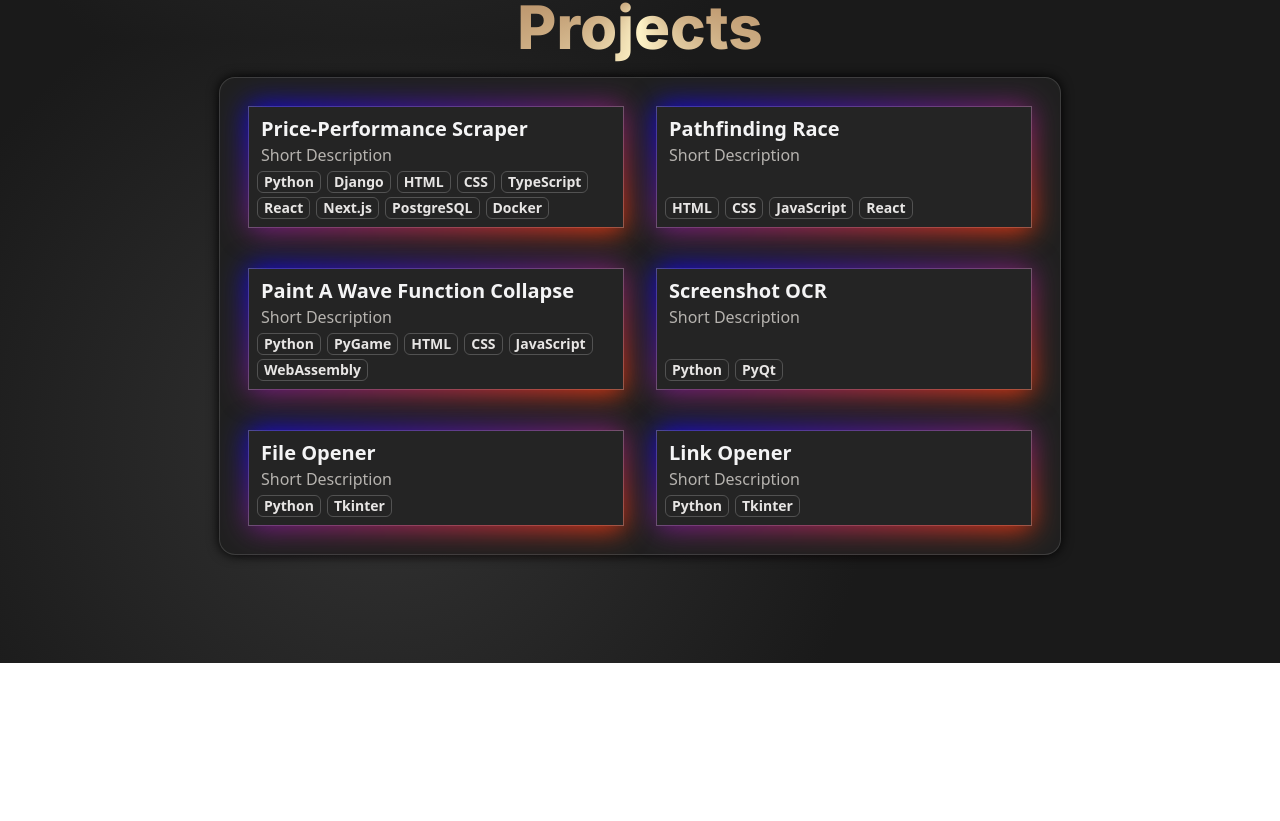
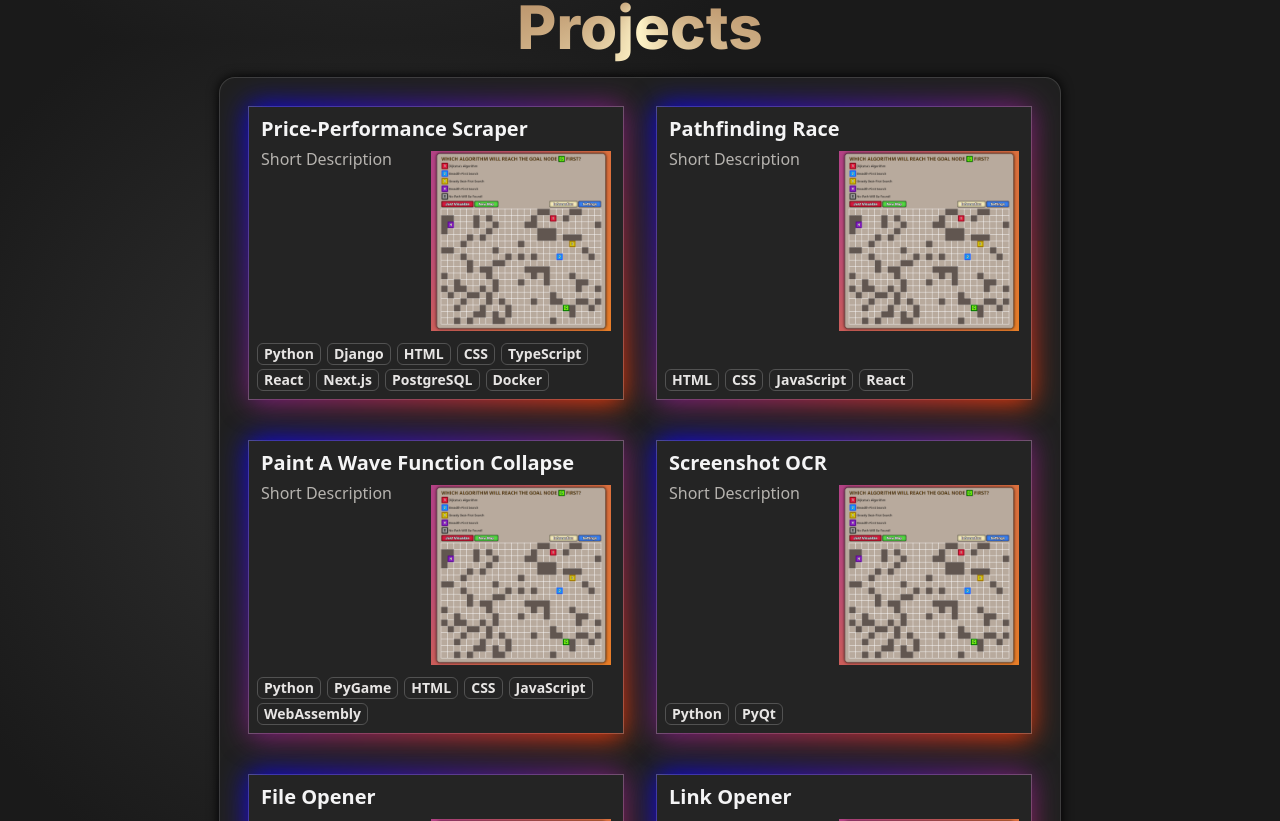
Before and after one commit to vik-ma/portfolio, a Next.js app: page / in a window 1280 px wide. Shown: the part 759-1580 px from the top of the page. Before the commit the page ends 1422 px from the top, so only its background shows below. Built offline with nearby package versions, Linux system fonts and the light colour scheme.

Commit message:
Added images inside ProjectsSection

```diff
--- a/app/ProjectsInfo.tsx
+++ b/app/ProjectsInfo.tsx
@@ -5,7 +5,18 @@ export const ProjectsInfo = {
     fullDescription: "Price-Performance Scraper Description",
     cssId: "project-pps",
     cssGradient: "bg-gradient-to-r from-rose-600 via-red-500 to-orange-400",
-    techStack: ["Python", "Django", "HTML", "CSS", "TypeScript", "React", "Next.js", "PostgreSQL", "Docker"]
+    techStack: [
+      "Python",
+      "Django",
+      "HTML",
+      "CSS",
+      "TypeScript",
+      "React",
+      "Next.js",
+      "PostgreSQL",
+      "Docker",
+    ],
+    previewImgSrc: "/images/pathfinding-race-preview-1.png",
     // cssGradient: "bg-gradient-to-r from-violet-500 via-rose-500 to-orange-600",
   },
   "pathfinding-race": {
@@ -14,7 +25,8 @@ export const ProjectsInfo = {
     fullDescription: "Pathfinding Race Description",
     cssId: "project-pathfinding",
     cssGradient: "bg-gradient-to-r from-rose-600 to-amber-400",
-    techStack: ["HTML", "CSS", "JavaScript", "React"]
+    techStack: ["HTML", "CSS", "JavaScript", "React"],
+    previewImgSrc: "/images/pathfinding-race-preview-1.png",
     // cssGradient: "bg-gradient-to-r from-yellow-300 to-pink-600",
   },
   "paint-a-wave-function-collapse": {
@@ -23,7 +35,8 @@ export const ProjectsInfo = {
     fullDescription: "Paint A Wave Function Collapse Description",
     cssId: "project-wfc",
     cssGradient: "bg-gradient-to-r from-rose-600 via-red-500 to-orange-400",
-    techStack: ["Python", "PyGame", "HTML", "CSS", "JavaScript", "WebAssembly"]
+    techStack: ["Python", "PyGame", "HTML", "CSS", "JavaScript", "WebAssembly"],
+    previewImgSrc: "/images/pathfinding-race-preview-1.png",
     // cssGradient: "bg-gradient-to-r from-rose-600 via-red-500 to-orange-400",
   },
   "screenshot-ocr": {
@@ -32,7 +45,8 @@ export const ProjectsInfo = {
     fullDescription: "Screenshot OCR Description",
     cssId: "project-ocr",
     cssGradient: "bg-gradient-to-r from-rose-600 to-amber-400",
-    techStack: ["Python", "PyQt"]
+    techStack: ["Python", "PyQt"],
+    previewImgSrc: "/images/pathfinding-race-preview-1.png",
     // cssGradient: "bg-gradient-to-r from-rose-600 to-red-600",
   },
   "file-opener": {
@@ -41,7 +55,8 @@ export const ProjectsInfo = {
     fullDescription: "File Opener Description",
     cssId: "project-file-opener",
     cssGradient: "bg-gradient-to-r from-rose-600 to-yellow-400",
-    techStack: ["Python", "Tkinter"]
+    techStack: ["Python", "Tkinter"],
+    previewImgSrc: "/images/pathfinding-race-preview-1.png",
     // cssGradient: "bg-gradient-to-r from-orange-500 to-amber-400",
   },
   "link-opener": {
@@ -50,7 +65,8 @@ export const ProjectsInfo = {
     fullDescription: "Link Opener Description",
     cssId: "project-link-opener",
     cssGradient: "bg-gradient-to-r from-rose-600 to-yellow-400",
-    techStack: ["Python", "Tkinter"]
+    techStack: ["Python", "Tkinter"],
+    previewImgSrc: "/images/pathfinding-race-preview-1.png",
     // cssGradient: "bg-gradient-to-r from-blue-400 to-fuchsia-800",
   },
 };
--- a/app/components/ProjectPage.tsx
+++ b/app/components/ProjectPage.tsx
@@ -1,11 +1,13 @@
 import { ProjectProps } from "@/typings";
+import Image from "next/image";
 
 export default function ProjectPage({ project }: ProjectProps) {
   return (
     <div className="px-0.5">
       <div className="flex flex-col justify-between">
-        <div className="mb-7">
+        <div className="flex flex-row justify-between mb-7">
           <p className="text-white">{project?.fullDescription}</p>
+
         </div>
         <div className="flex flex-wrap -ml-0.5 text-stone-200">
           {project?.techStack.map((lang: string) => (
--- a/app/components/ProjectsSection.tsx
+++ b/app/components/ProjectsSection.tsx
@@ -1,6 +1,7 @@
 import { ProjectsInfo } from "@/app/ProjectsInfo";
 import { ProjectsInfoProps } from "@/typings";
 import Link from "next/link";
+import Image from "next/image";
 
 export default function ProjectsSection() {
   const projects: ProjectsInfoProps = ProjectsInfo;
@@ -16,9 +17,20 @@ export default function ProjectsSection() {
                     <h3 className="text-xl font-bold text-zinc-100">
                       {value.name}
                     </h3>
-                    <p className="project-short-desc">
-                      {value.shortDescription}
-                    </p>
+                    <div className="flex flex-row justify-between mt-1 mb-2">
+                      <p className="project-short-desc">
+                        {value.shortDescription}
+                      </p>
+                      <div className="mt-1">
+                        <Image
+                        className="object-contain"
+                          src={value.previewImgSrc}
+                          alt={`${value.name} Preview Image`}
+                          width="180"
+                          height="100"
+                        />
+                      </div>
+                    </div>
                   </div>
                   <div className="flex flex-wrap -ml-1 text-stone-200">
                     {value.techStack.map((lang: string) => (
--- a/typings.d.ts
+++ b/typings.d.ts
@@ -6,6 +6,7 @@ export interface ProjectsInfoProps {
         cssId: string;
         cssGradient: string;
         techStack: string[];
+        previewImgSrc: string;
       };
   };
 
@@ -17,5 +18,6 @@ export interface ProjectProps {
         cssId: string;
         cssGradient: string;
         techStack: string[];
+        previewImgSrc: string;
         };
 };
```
